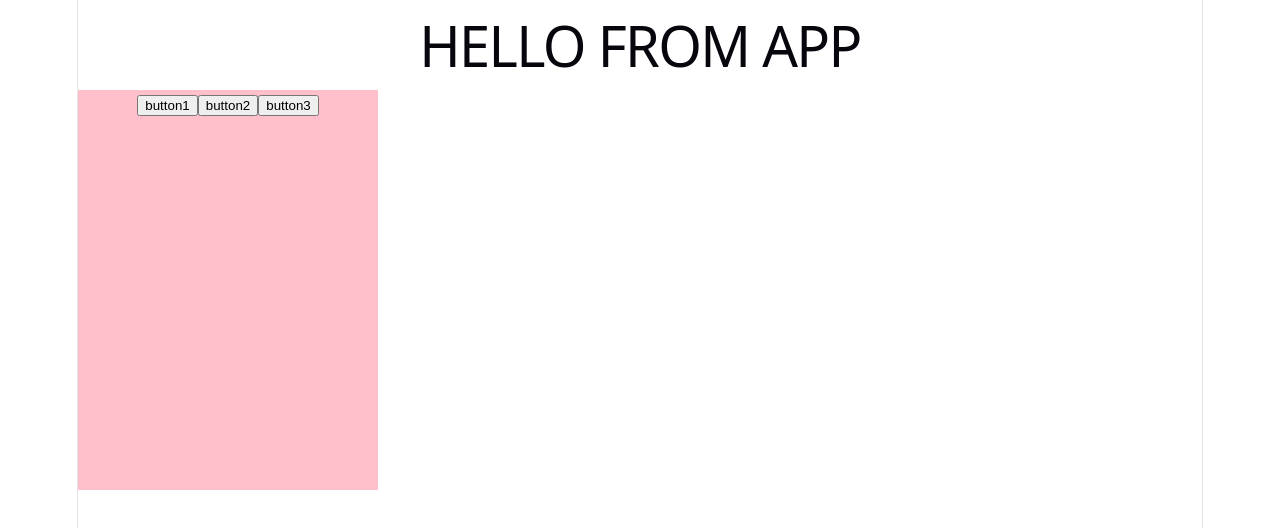
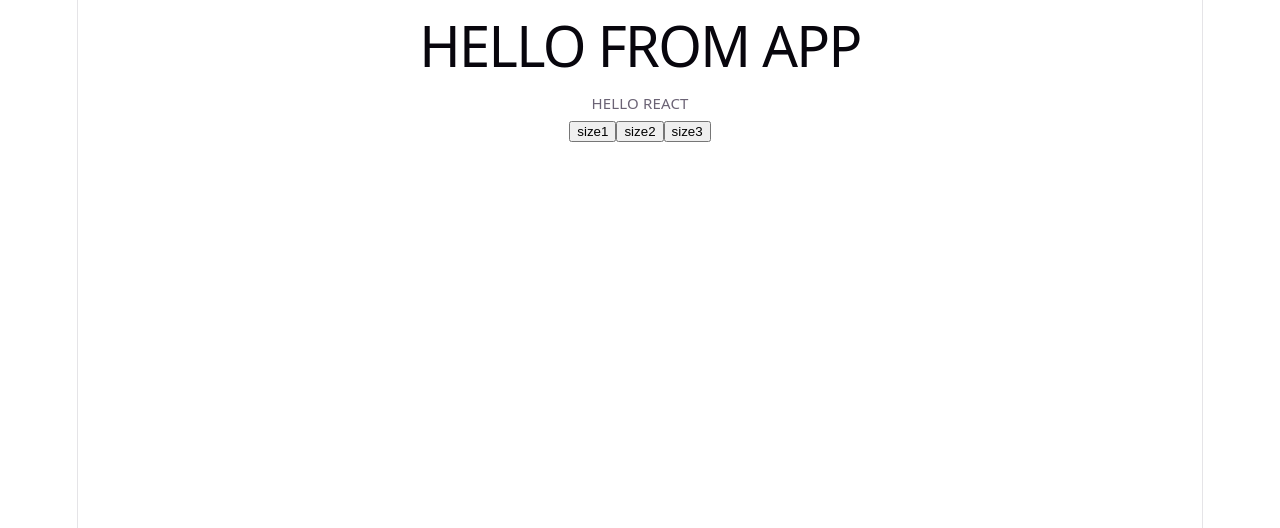
Before and after one commit to Aswathi-Manikandan/REACT-MASTERY, a React (Vite) app in the folder react-practice/: page / in a window 1280 px wide. Shown: the top 528 px of the page. Built offline with nearby package versions, Linux system fonts and the light colour scheme.

Commit message:
font size

```diff
--- a/react-practice/src/App.jsx
+++ b/react-practice/src/App.jsx
@@ -15,6 +15,7 @@ import Number1 from './components/USESTATE/Number1'
 import Message from './components/USESTATE/Message'
 import Click from './components/USESTATE/Click'
 import Color from './components/USESTATE/Color'
+import Font from './components/USESTATE/Font'
 
 
 
@@ -22,7 +23,7 @@ const App = () => {
   return (
     <div>
       <h1>HELLO FROM APP</h1>
-<Color/>
+<Font/>
     </div>
   )
 }
--- /dev/null
+++ b/react-practice/src/components/USESTATE/Font.jsx
@@ -0,0 +1,15 @@
+import React, { useState } from 'react'
+
+const Font = () => {
+    const[size,setSize] = useState(15)
+  return (
+    <div>
+        <p style={{fontSize :`${size}px`}}>HELLO REACT</p>
+        <button onClick={()=>setSize(20)}> size1</button>
+         <button onClick={()=>setSize(30)}> size2</button>
+          <button onClick={()=>setSize(40)}> size3</button>
+    </div>
+  )
+}
+
+export default Font
```
